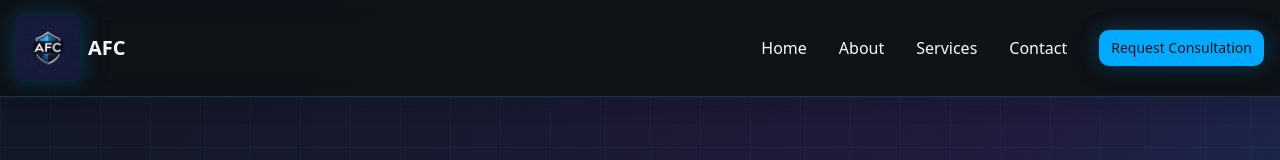
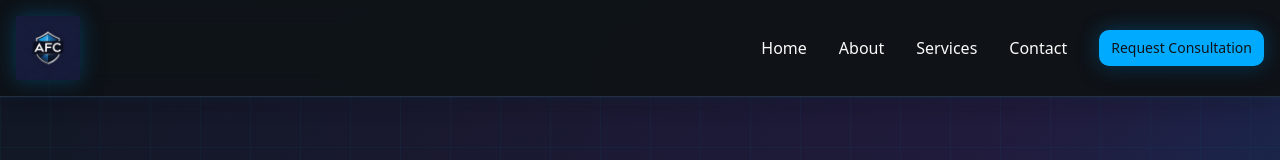
Before and after one commit to AFC-ant/truth-finder-labs, a React (Vite) app: page / in a window 1280 px wide. Shown: the top 160 px of the page. Built offline with nearby package versions, Linux system fonts and the light colour scheme.

Commit message:
Remove "AFC" text
Remove the "AFC" text from the top navigation bar.

```diff
--- a/src/components/Navigation.tsx
+++ b/src/components/Navigation.tsx
@@ -11,7 +11,6 @@ const Navigation = () => {
             alt="AFC Logo"
             className="w-16 h-16 cyber-glow"
           />
-          <span className="font-semibold text-xl text-foreground hover:text-primary transition-colors">AFC</span>
         </Link>
 
         <div className="hidden md:flex items-center space-x-8">
```
